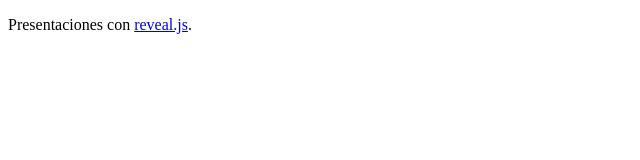
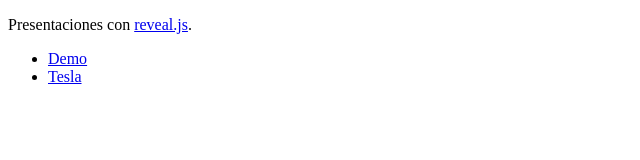
Before and after one commit to CrysoK/slides, a plain HTML site: page index.html in a window 1280 px wide. Shown: the whole page, without its empty margins (0-640 px from the left). Drawn offline with Linux system fonts and the light colour scheme.

Commit message:
Lista presentaciones

```diff
--- a/index.html
+++ b/index.html
@@ -9,6 +9,11 @@
 
 	<body>
 		<p>Presentaciones con <a href="https://revealjs.com/" target="_blank">reveal.js</a>.</p>
+
+		<ul>
+			<li><a href="demo.html">Demo</a></li>
+			<li><a href="tesla.html">Tesla</a></li>
+		</ul>
 	</body>
 
 </html>
```
